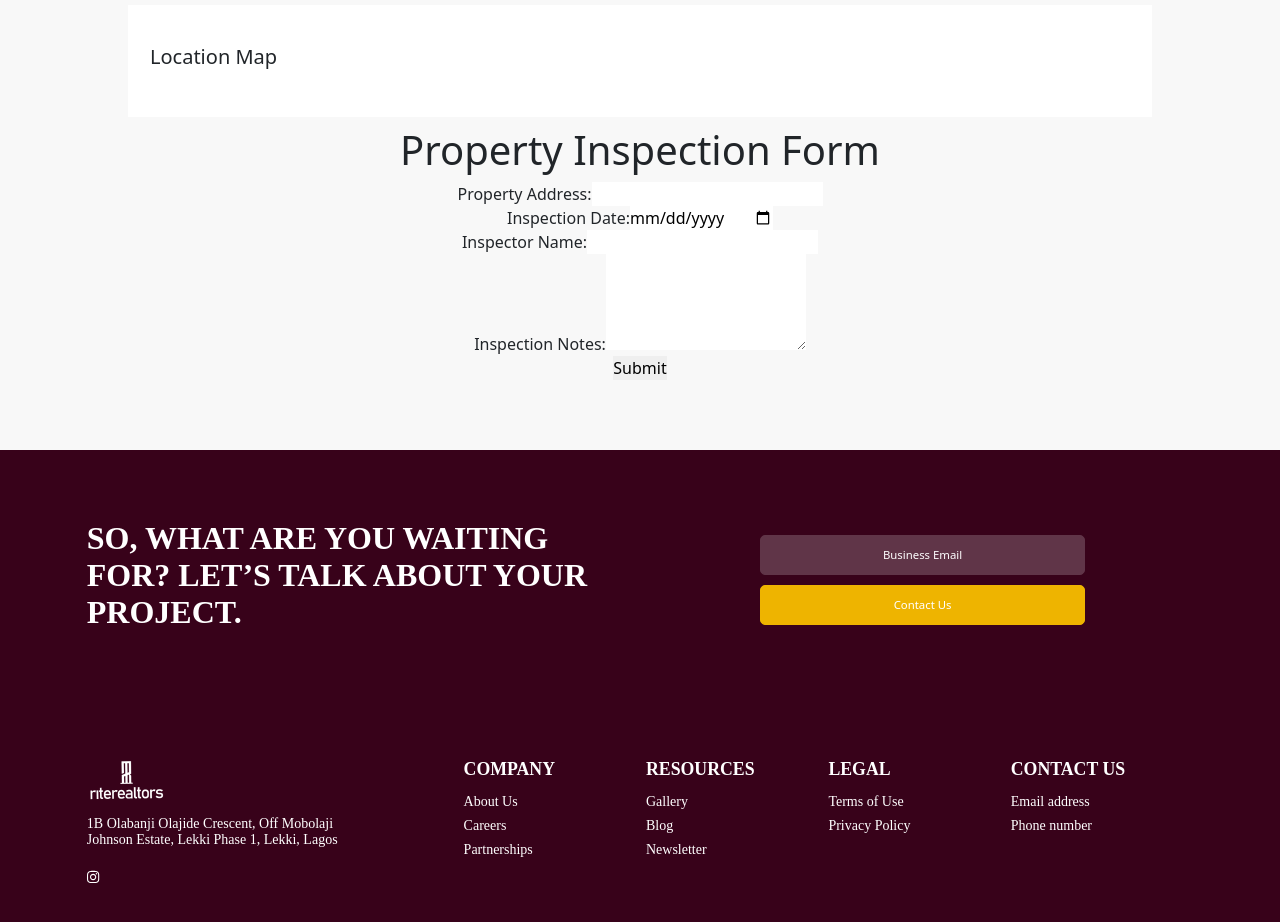
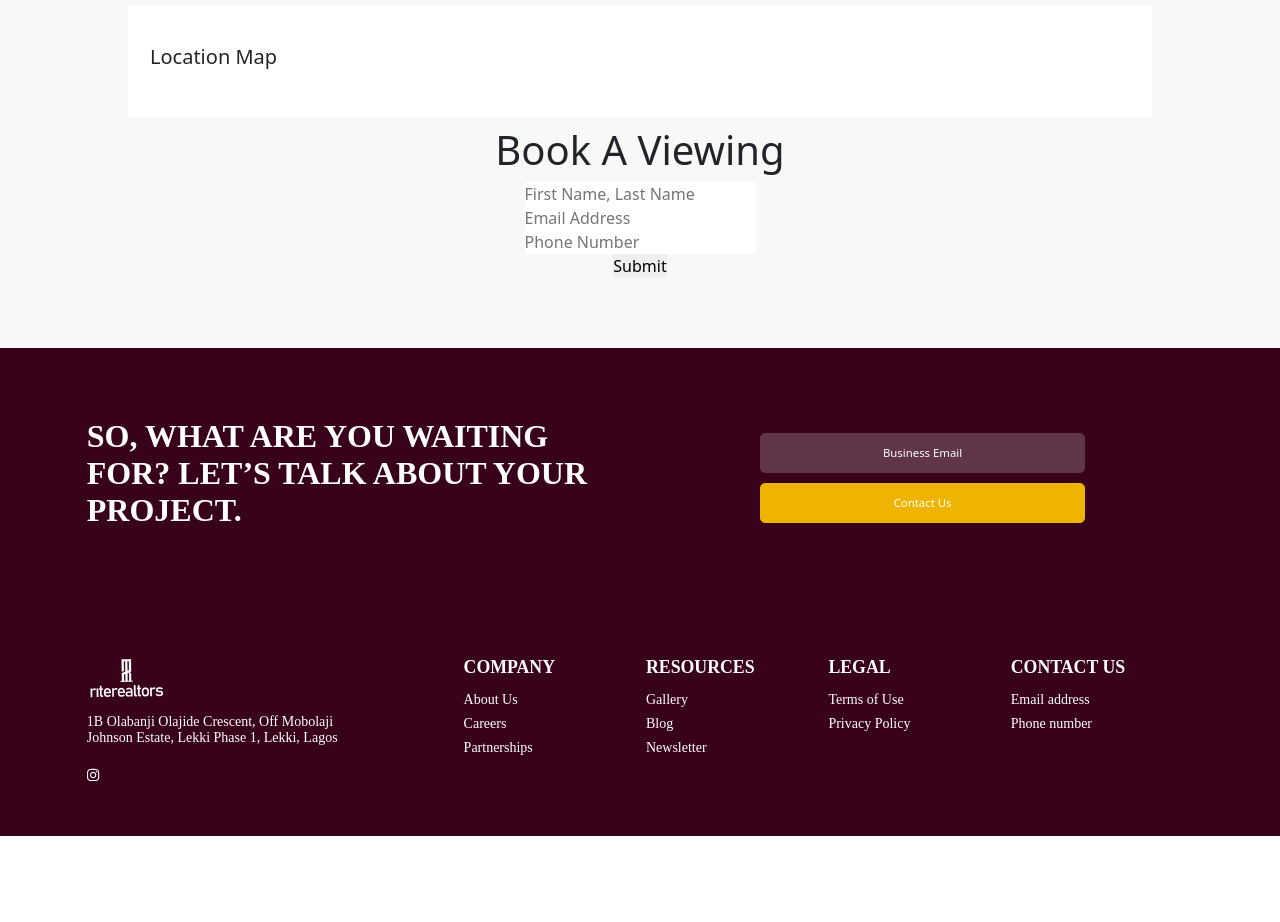
Before and after one commit to HerExcellency/rite-realtor, a React (Create React App) app: page /property/1 in a window 1280 px wide. Shown: the part 1800-2722 px from the top of the page. After the commit the page ends 2636 px from the top, so only its background shows below. Built offline with nearby package versions, Linux system fonts and the light colour scheme.

Commit message:
real estate

```diff
--- a/server.js
+++ b/server.js
@@ -14,13 +14,13 @@ const transporter = nodemailer.createTransport({
 });
 
 app.post('/submit-form', (req, res) => {
-  const { address, inspectionDate, inspectorName, notes } = req.body;
+  const { fullName, emailAdd, telephone } = req.body;
 
   const mailOptions = {
     from: 'YOUR_EMAIL@gmail.com', // Replace with your email address
     to: 'RECIPIENT_EMAIL@example.com', // Replace with recipient's email address
     subject: 'New Property Inspection Form Submission',
-    text: `Address: ${address}\nInspection Date: ${inspectionDate}\nInspector Name: ${inspectorName}\nNotes: ${notes}`,
+    text: `Full Name: ${fullName}\nEmail Address: ${emailAdd}\nTelephone Number: ${telephone}`,
   };
 
   transporter.sendMail(mailOptions, (error, info) => {
--- a/src/Components/InspectionForm.jsx
+++ b/src/Components/InspectionForm.jsx
@@ -4,10 +4,13 @@ import axios from 'axios';
 
 function InspectionForm() {
   const [formData, setFormData] = useState({
-    address: '',
-    inspectionDate: '',
-    inspectorName: '',
-    notes: '',
+    // address: '',
+    fullName: '',
+    // inspectionDate: '',
+    emailAdd: '',
+    // inspectorName: '',
+    telephone:'',
+    // notes: '',
   });
 
   const handleChange = (e) => {
@@ -34,39 +37,42 @@ function InspectionForm() {
 
   return (
     <div className="App">
-      <h1>Property Inspection Form</h1>
+      <h1>Book A Viewing</h1>
       <form onSubmit={handleSubmit}>
         <div className="form-group">
-          <label>Property Address:</label>
+          {/* <label>Property Address:</label> */}
           <input
             type="text"
-            name="address"
-            value={formData.address}
+            name="fullName"
+            value={formData.fullName}
             onChange={handleChange}
             required
+            placeholder="First Name, Last Name"
           />
         </div>
         <div className="form-group">
-          <label>Inspection Date:</label>
+          {/* <label>Inspection Date:</label> */}
           <input
-            type="date"
-            name="inspectionDate"
-            value={formData.inspectionDate}
+            type="mail"
+            name="emailAdd"
+            value={formData.emailAdd}
             onChange={handleChange}
             required
+            placeholder='Email Address'
           />
         </div>
         <div className="form-group">
-          <label>Inspector Name:</label>
+          {/* <label>Inspector Name:</label> */}
           <input
             type="text"
-            name="inspectorName"
-            value={formData.inspectorName}
+            name="telephone"
+            value={formData.telephone}
             onChange={handleChange}
             required
+            placeholder='Phone Number'
           />
         </div>
-        <div className="form-group">
+        {/* <div className="form-group">
           <label>Inspection Notes:</label>
           <textarea
             name="notes"
@@ -75,7 +81,7 @@ function InspectionForm() {
             rows="4"
             required
           />
-        </div>
+        </div> */}
         <button type="submit">Submit</button>
       </form>
     </div>
```
